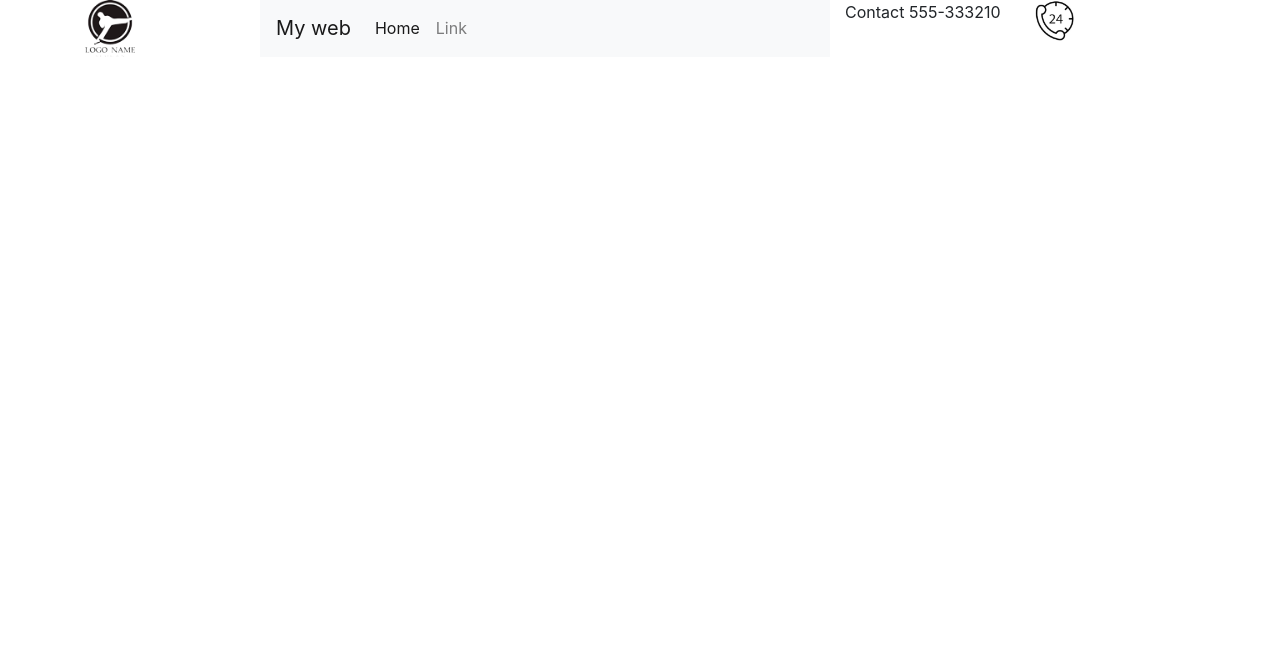
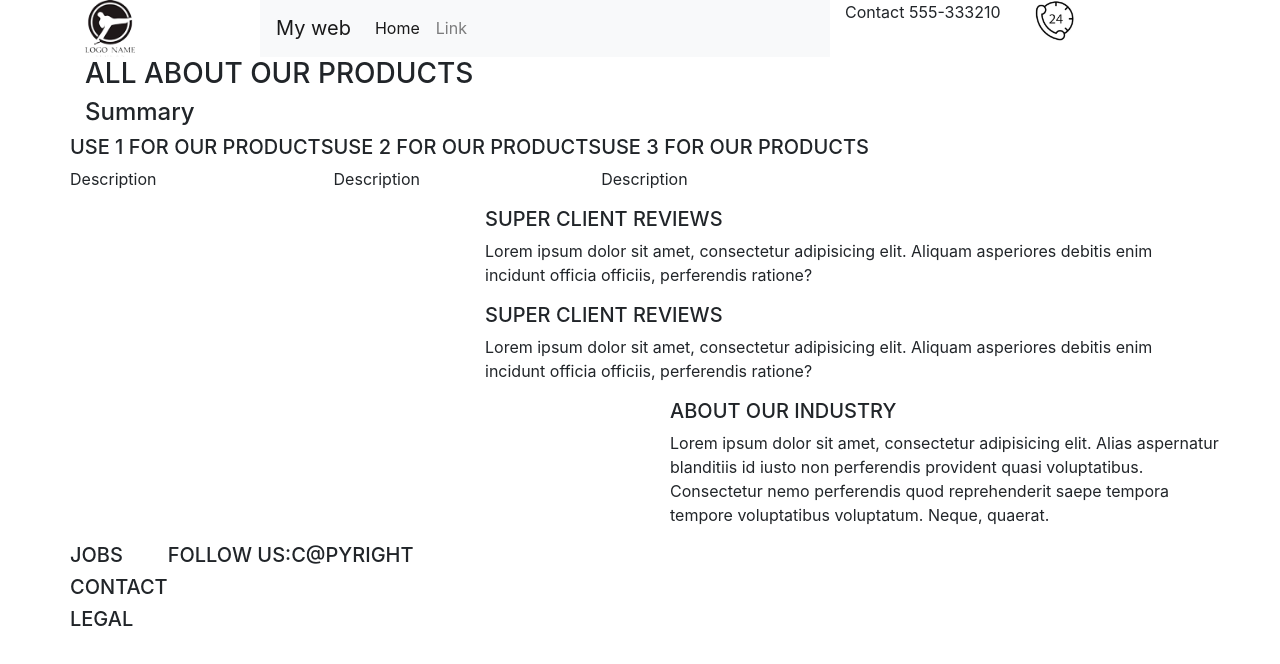
Before and after one commit to iesemilidarder/pr3-group-sandbox-llm19-20, a website built with webpack: page dist/std/msegui.html in a window 1280 px wide. Built offline with nearby package versions, Linux system fonts and the light colour scheme; files whose address does not match are found by name.

Commit message:
Marta Seguí

```diff
--- a/dist/std/msegui.html
+++ b/dist/std/msegui.html
@@ -1,7 +1,6 @@
 <!DOCTYPE html>
 <html lang="en">
 <head>
-    <!-- made by berto -->
     <meta charset="UTF-8">
     <title>Let's create ninjas</title>
     <link rel="stylesheet" href="https://stackpath.bootstrapcdn.com/bootstrap/4.4.1/css/bootstrap.min.css">
@@ -32,11 +31,51 @@
     <div class="col-sm-2"><img src="img/callus.jpg" alt="call us" width="40"></div>
 </header>
 <main class="row">
-    <article></article>
-    <aside></aside>
+    <article class="container">
+        <h3 style="width: 400px">ALL ABOUT OUR PRODUCTS</h3>
+            <h4 style="width: 200px">Summary</h4>
+        <div class="row" style="300px">
+            <section style="col-md-2">
+                <h5>USE 1 FOR OUR PRODUCTS</h5>
+                <p>Description</p>
+            </section>
+            <section style="col-md-2">
+                <h5>USE 2 FOR OUR PRODUCTS</h5>
+                <p>Description</p>
+            </section>
+            <section style="col-md-2">
+                <h5>USE 3 FOR OUR PRODUCTS</h5>
+                <p>Description</p>
+            </section>
+        </div>
+        <div class="row" style="border-left-width: 30px;margin-left: 400px;">
+            <aside>
+                <h5>SUPER CLIENT REVIEWS</h5>
+                <p>Lorem ipsum dolor sit amet, consectetur adipisicing elit. Aliquam asperiores debitis enim incidunt officia officiis, perferendis ratione?</p>
+            </aside>
+            <aside>
+                <h5>SUPER CLIENT REVIEWS</h5>
+                <p>Lorem ipsum dolor sit amet, consectetur adipisicing elit. Aliquam asperiores debitis enim incidunt officia officiis, perferendis ratione?</p>
+            </aside>
+        </div>
+    </article>
+    <aside class="row" style="margin-left: 600px;">
+        <h5>ABOUT OUR INDUSTRY</h5>
+        <p>Lorem ipsum dolor sit amet, consectetur adipisicing elit. Alias aspernatur blanditiis id iusto non perferendis provident quasi voluptatibus. Consectetur nemo perferendis quod reprehenderit saepe tempora tempore voluptatibus voluptatum. Neque, quaerat.</p>
+    </aside>
 </main>
 <footer class="row">
-
+    <nav>
+        <h5>JOBS</h5>
+        <h5>CONTACT</h5>
+        <h5>LEGAL</h5>
+    </nav>
+    <nav>
+        <div>
+            <h5>FOLLOW US:</h5>
+        </div>
+    </nav>
+    <h5>C@PYRIGHT</h5>
 </footer>
 <script src="bundle.js"></script>
 </body>
```
